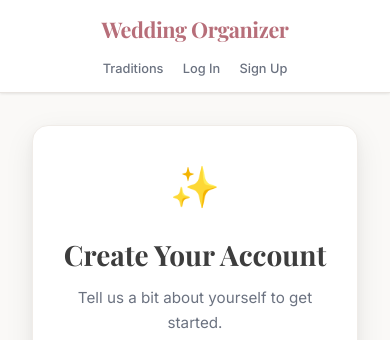
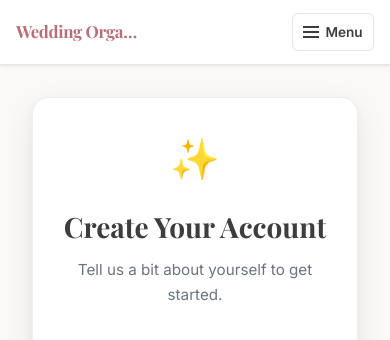
Before and after one commit to thegspiro/The-Open-Source-Wedding-Planner, a Flask app: page /register in a window 390 px wide. Shown: the top 340 px of the page. Run offline with Flask 3, Linux system fonts and the light colour scheme.

Commit message:
Refactor mobile navigation into collapsible menu

```diff
--- a/static/css/style.css
+++ b/static/css/style.css
@@ -202,6 +202,21 @@ body {
     flex-wrap: nowrap;
     gap: 1rem;
 }
+.navbar-top-row {
+    display: flex;
+    align-items: center;
+    gap: 0.75rem;
+    flex-shrink: 0;
+}
+.nav-menu {
+    display: flex;
+    align-items: center;
+    justify-content: space-between;
+    gap: 1rem;
+    min-width: 0;
+    flex: 1;
+}
+.nav-menu-toggle { display: none; }
 .logo {
     font-family: var(--font-heading);
     font-size: 1.35rem;
@@ -328,6 +343,17 @@ body {
     font-size: 0.85rem;
 }
 .btn-logout:hover { opacity: 1; color: var(--color-danger) !important; }
+.visually-hidden {
+    position: absolute;
+    width: 1px;
+    height: 1px;
+    padding: 0;
+    margin: -1px;
+    overflow: hidden;
+    clip: rect(0, 0, 0, 0);
+    white-space: nowrap;
+    border: 0;
+}
 
 /* ============================================
    Main Content Area
@@ -2199,11 +2225,64 @@ footer p { margin: 0; }
    ============================================ */
 @media (max-width: 768px) {
     .page-header { flex-direction: column; align-items: flex-start; }
-    .navbar .container { flex-direction: column; gap: 0.5rem; height: auto; padding: 0.75rem 16px; }
     .navbar { height: auto; }
-    .module-nav { justify-content: flex-start; width: 100%; overflow-x: auto; }
-    .wedding-nav { width: 100%; }
-    .nav-links { width: 100%; justify-content: center; flex-wrap: wrap; gap: 0.35rem; }
+    .navbar .container { display: block; height: auto; padding: 0 16px; }
+    .navbar-top-row { height: var(--header-height); width: 100%; }
+    .navbar-top-row .logo { font-size: 1.05rem; }
+    .navbar-top-row .wedding-name {
+        min-width: 0;
+        max-width: 42%;
+        overflow: hidden;
+        text-overflow: ellipsis;
+        padding: 0.25rem 0.55rem;
+        font-size: 0.8rem;
+    }
+    .nav-menu-toggle {
+        display: inline-flex;
+        align-items: center;
+        gap: 0.4rem;
+        margin-left: auto;
+        padding: 0.45rem 0.65rem;
+        border: 1px solid var(--color-border);
+        border-radius: var(--radius-sm);
+        background: var(--color-bg-card);
+        color: var(--color-text);
+        font: inherit;
+        font-size: 0.85rem;
+        font-weight: 600;
+        cursor: pointer;
+    }
+    .nav-menu-toggle:focus-visible { outline: 3px solid var(--color-primary-light); outline-offset: 2px; }
+    .nav-menu-icon,
+    .nav-menu-icon::before,
+    .nav-menu-icon::after { display: block; width: 16px; height: 2px; background: currentColor; content: ""; }
+    .nav-menu-icon { position: relative; }
+    .nav-menu-icon::before { position: absolute; top: -5px; }
+    .nav-menu-icon::after { position: absolute; top: 5px; }
+    .nav-menu {
+        display: none;
+        flex-direction: column;
+        align-items: stretch;
+        gap: 0.75rem;
+        max-height: calc(100vh - var(--header-height));
+        overflow-y: auto;
+        padding: 0.75rem 0 1rem;
+        border-top: 1px solid var(--color-border-light);
+    }
+    .nav-menu.is-open { display: flex; }
+    .module-nav { display: grid; grid-template-columns: repeat(2, minmax(0, 1fr)); width: 100%; overflow: visible; }
+    .module-nav a { padding: 0.55rem 0.7rem; }
+    .wedding-nav { flex-direction: column; align-items: stretch; width: 100%; overflow: visible; }
+    .global-search,
+    .global-search input { width: 100% !important; }
+    .nav-links { flex-direction: column; align-items: stretch; width: 100%; gap: 0.2rem; }
+    .nav-links li,
+    .nav-links a,
+    .nav-links form,
+    .nav-links .btn-logout { width: 100%; }
+    .nav-links a,
+    .nav-links .btn-logout { display: block; padding: 0.55rem 0.7rem; text-align: left; }
+    .user-info { justify-content: space-between; border-radius: var(--radius-sm); }
     .dashboard-grid { grid-template-columns: 1fr; }
     .wedding-grid { grid-template-columns: 1fr; }
     .task-header { flex-direction: column; gap: 0.75rem; }
@@ -2232,8 +2311,7 @@ footer p { margin: 0; }
     .stat-large { font-size: 1.85rem; }
     .handler-summary-grid { grid-template-columns: 1fr; }
     .calc-grid { grid-template-columns: 1fr; }
-    .nav-links { gap: 0.2rem; }
-    .nav-links a { padding: 0.35rem 0.5rem; font-size: 0.8rem; }
+    .navbar-top-row .logo { max-width: 34%; overflow: hidden; text-overflow: ellipsis; }
 }
 
 /* ============================================
--- a/templates/base.html
+++ b/templates/base.html
@@ -12,11 +12,20 @@
 <body data-theme="{{ user_theme }}" data-mode="{{ 'dark' if user_dark_mode else 'light' }}">
     <nav class="navbar">
         <div class="container">
+            <div class="navbar-top-row">
                 <a href="{{ url_for('index') }}" class="logo">Wedding Organizer</a>
+                {% if wedding %}
+                    <span class="wedding-name" title="{{ wedding.couple_names }}">{{ wedding.couple_names }}</span>
+                {% endif %}
+                <button class="nav-menu-toggle" type="button" aria-expanded="false" aria-controls="primary-navigation">
+                    <span class="nav-menu-icon" aria-hidden="true"></span>
+                    <span>Menu</span>
+                </button>
+            </div>
 
+            <div class="nav-menu" id="primary-navigation">
                 {% if wedding %}
                 <div class="wedding-nav">
-                <span class="wedding-name">{{ wedding.couple_names }}</span>
                 <div class="module-nav">
                     <a href="{{ url_for('wedding_dashboard', wedding_id=wedding.id) }}">Dashboard</a>
                     <a href="{{ url_for('day_of_view', wedding_id=wedding.id) }}">Day-Of</a>
@@ -29,8 +38,9 @@
                     <a href="{{ url_for('tasks_view', wedding_id=wedding.id) }}">Tasks</a>
                     <a href="{{ url_for('more_modules', wedding_id=wedding.id) }}">More</a>
                 </div>
-                <form action="{{ url_for('global_search', wedding_id=wedding.id) }}" method="GET" style="display:inline;">
-                    <input type="text" name="q" placeholder="Search..." style="padding:0.4rem 0.75rem;border:1px solid #e8e4e0;border-radius:20px;font-size:0.85rem;width:140px;background:#faf9f7;">
+                <form class="global-search" action="{{ url_for('global_search', wedding_id=wedding.id) }}" method="GET">
+                    <label class="visually-hidden" for="global-search-input">Search this wedding</label>
+                    <input id="global-search-input" type="search" name="q" placeholder="Search this wedding">
                 </form>
                 </div>
                 {% endif %}
@@ -47,7 +57,7 @@
                             {% else %}Planner{% endif %}
                         </span>
                     </li>
-                    <li><a href="{{ url_for('user_settings') }}" style="font-size: 1.1rem; text-decoration: none;" title="Settings">&#9881;</a></li>
+                    <li><a href="{{ url_for('user_settings') }}">Account settings</a></li>
                     <li>
                         <form method="POST" action="{{ url_for('logout') }}" style="display: inline;">
                             <input type="hidden" name="_csrf_token" value="{{ csrf_token() }}">
@@ -59,6 +69,7 @@
                     <li><a href="{{ url_for('register') }}">Sign Up</a></li>
                 {% endif %}
                 </ul>
+            </div>
         </div>
     </nav>
 
@@ -117,6 +128,44 @@
     </script>
 
     <script>
+    (function() {
+        var navbar = document.querySelector('.navbar');
+        var toggle = document.querySelector('.nav-menu-toggle');
+        var menu = document.getElementById('primary-navigation');
+        if (!navbar || !toggle || !menu) return;
+
+        function closeMenu(returnFocus) {
+            menu.classList.remove('is-open');
+            toggle.setAttribute('aria-expanded', 'false');
+            if (returnFocus) toggle.focus();
+        }
+
+        toggle.addEventListener('click', function() {
+            var willOpen = toggle.getAttribute('aria-expanded') !== 'true';
+            menu.classList.toggle('is-open', willOpen);
+            toggle.setAttribute('aria-expanded', String(willOpen));
+            if (!willOpen) toggle.focus();
+        });
+
+        document.addEventListener('keydown', function(event) {
+            if (event.key === 'Escape' && toggle.getAttribute('aria-expanded') === 'true') {
+                closeMenu(true);
+            }
+        });
+
+        document.addEventListener('click', function(event) {
+            if (toggle.getAttribute('aria-expanded') === 'true' && !navbar.contains(event.target)) {
+                closeMenu(false);
+            }
+        });
+
+        window.matchMedia('(min-width: 769px)').addEventListener('change', function(event) {
+            if (event.matches) closeMenu(false);
+        });
+    })();
+    </script>
+
+    <script>
     /**
      * Print the current page directly (whole page, print CSS handles hiding UI).
      */
```
Lines whose indentation alone changed are shown as unchanged.
